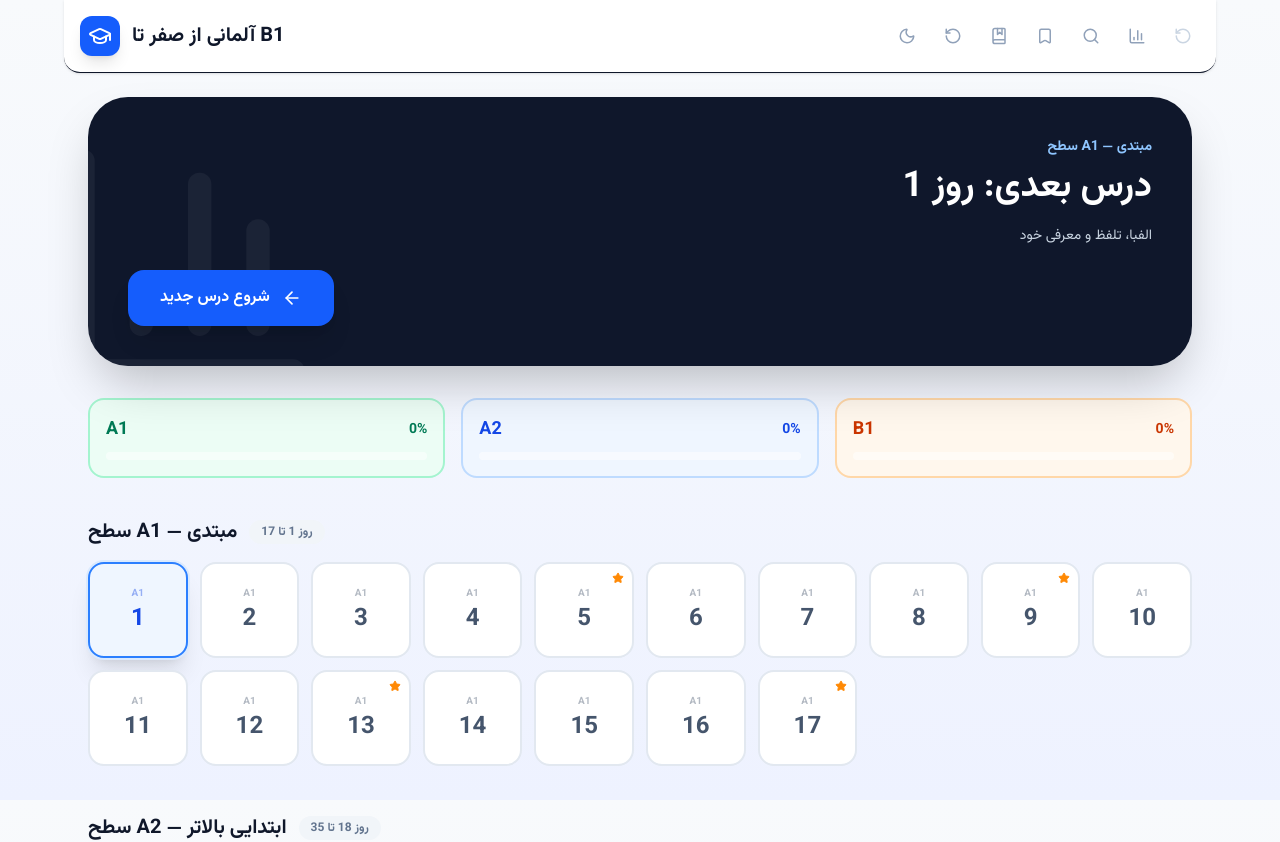
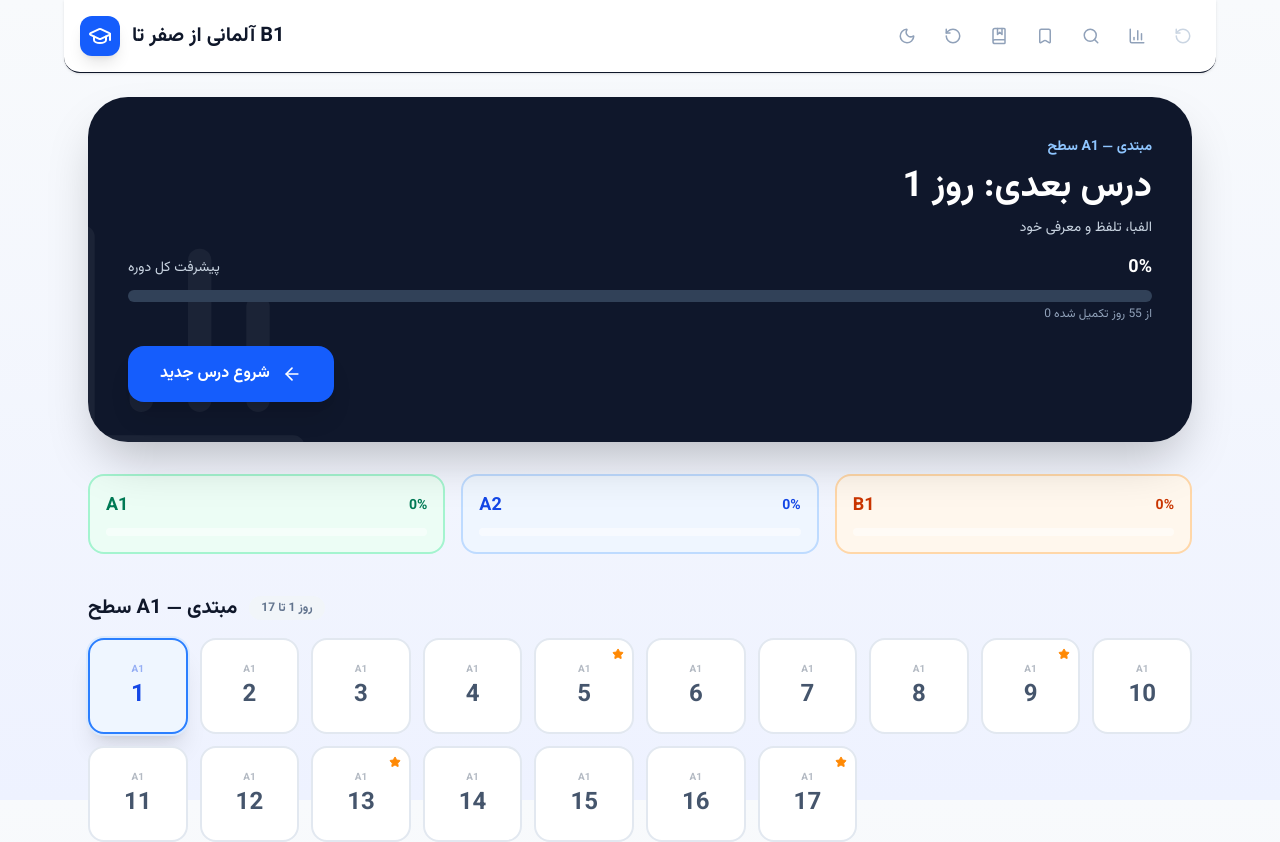
Before and after one commit to amirbemanip/deutsch, a React (Vite) app: page / in a window 1280 px wide. Shown: the top 842 px of the page. Built offline with nearby package versions, Linux system fonts and the light colour scheme.

Commit message:
fix: add overall progress bar and percentage to hero section on dashboard

```diff
--- a/src/App.jsx
+++ b/src/App.jsx
@@ -1132,12 +1132,22 @@ const App = () => {
               <p className="text-blue-300 font-bold text-sm mb-2">
                 {completedDays.length < 17 ? 'سطح A1 — مبتدی' : completedDays.length < 35 ? 'سطح A2 — ابتدایی بالاتر' : 'سطح B1 — متوسط'}
               </p>
-              <h2 className="text-3xl md:text-4xl font-black mb-4 leading-tight text-right">
+              <h2 className="text-3xl md:text-4xl font-black mb-2 leading-tight text-right">
                 درس بعدی: روز {completedDays.length + 1 <= totalDays ? completedDays.length + 1 : totalDays}
               </h2>
-              <p className="text-slate-300 mb-6 text-sm">
+              <p className="text-slate-300 mb-4 text-sm">
                 {curriculumData.getDayData(completedDays.length + 1 <= totalDays ? completedDays.length + 1 : totalDays)?.title}
               </p>
+              <div className="mb-6">
+                <div className="flex justify-between items-center mb-2">
+                  <span className="text-sm text-slate-300">پیشرفت کل دوره</span>
+                  <span className="text-lg font-black text-white">{Math.round((completedDays.length / totalDays) * 100)}%</span>
+                </div>
+                <div className="w-full bg-slate-700 rounded-full h-3">
+                  <div className="bg-blue-500 h-3 rounded-full transition-all duration-700" style={{ width: `${(completedDays.length / totalDays) * 100}%` }}></div>
+                </div>
+                <p className="text-xs text-slate-400 mt-1">{completedDays.length} از {totalDays} روز تکمیل شده</p>
+              </div>
               <button onClick={() => handleDayClick(completedDays.length + 1 <= totalDays ? completedDays.length + 1 : totalDays)}
                 className="bg-blue-600 hover:bg-blue-700 px-8 py-4 rounded-2xl font-black shadow-xl flex items-center justify-center gap-3 transition-transform hover:scale-105 active:scale-95 w-full sm:w-auto">
                 شروع درس جدید <ArrowRight size={20} className="rotate-180" />
```
